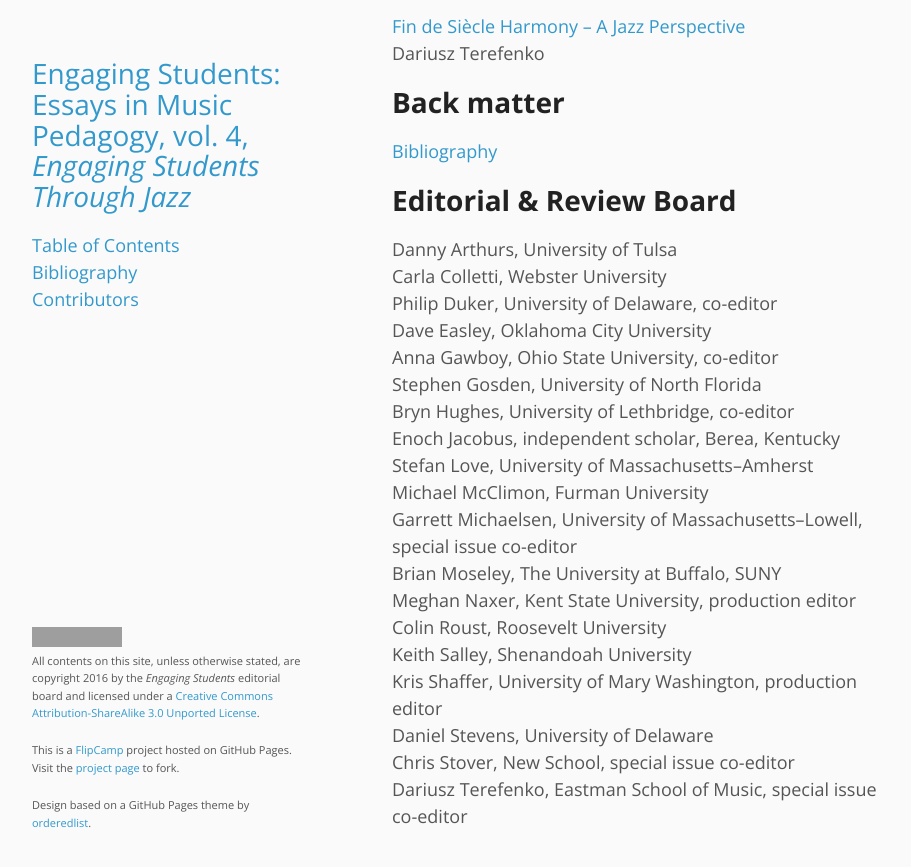
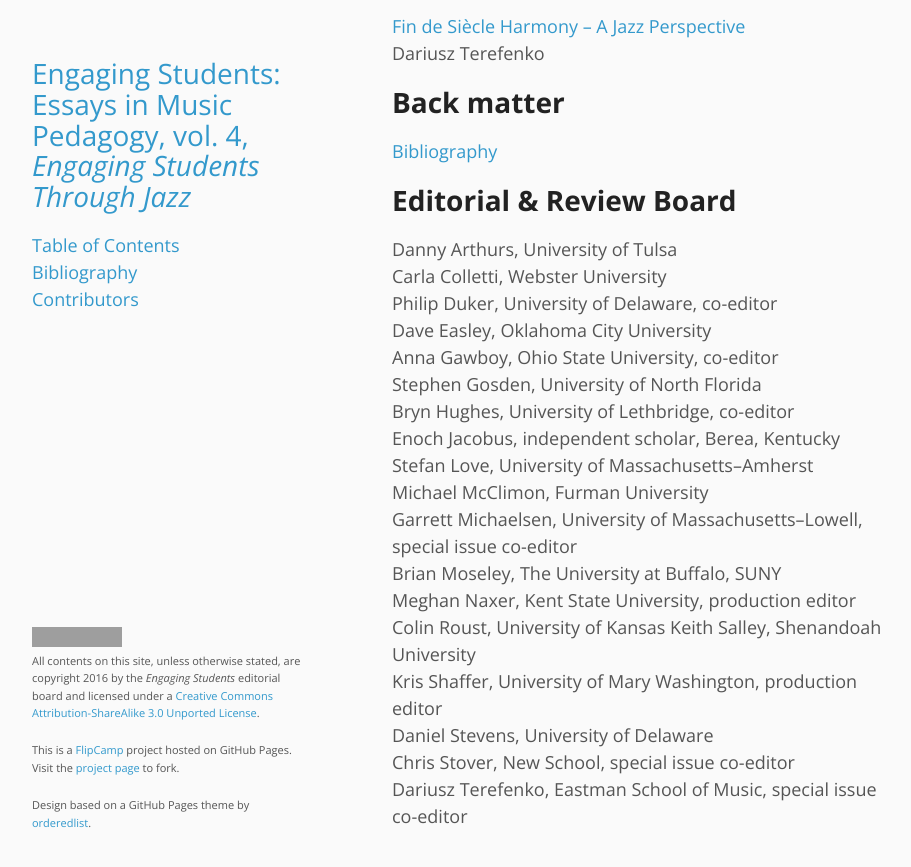
Before and after one commit to flipcamp/engagingstudents4, a Jekyll site: the page built from index.md, in a window 1280 px wide and 900 px high, scrolled down 1533 px. Shown: the top 867 px of the window, without its empty margins (178-1089 px from the left). Built offline with Jekyll 4.4.1, drawn with Linux system fonts in a browser that asks for light colours; grey boxes are pictures that could not be loaded.

Commit message:
Editorial board correction

```diff
--- a/index.md
+++ b/index.md
@@ -77,7 +77,7 @@
 Garrett Michaelsen, University of Massachusetts–Lowell, special issue co-editor
 Brian Moseley, The University at Buffalo, SUNY
 Meghan Naxer, Kent State University, production editor
-Colin Roust, Roosevelt University
+Colin Roust, University of Kansas
 Keith Salley, Shenandoah University
 Kris Shaffer, University of Mary Washington, production editor
 Daniel Stevens, University of Delaware
```
